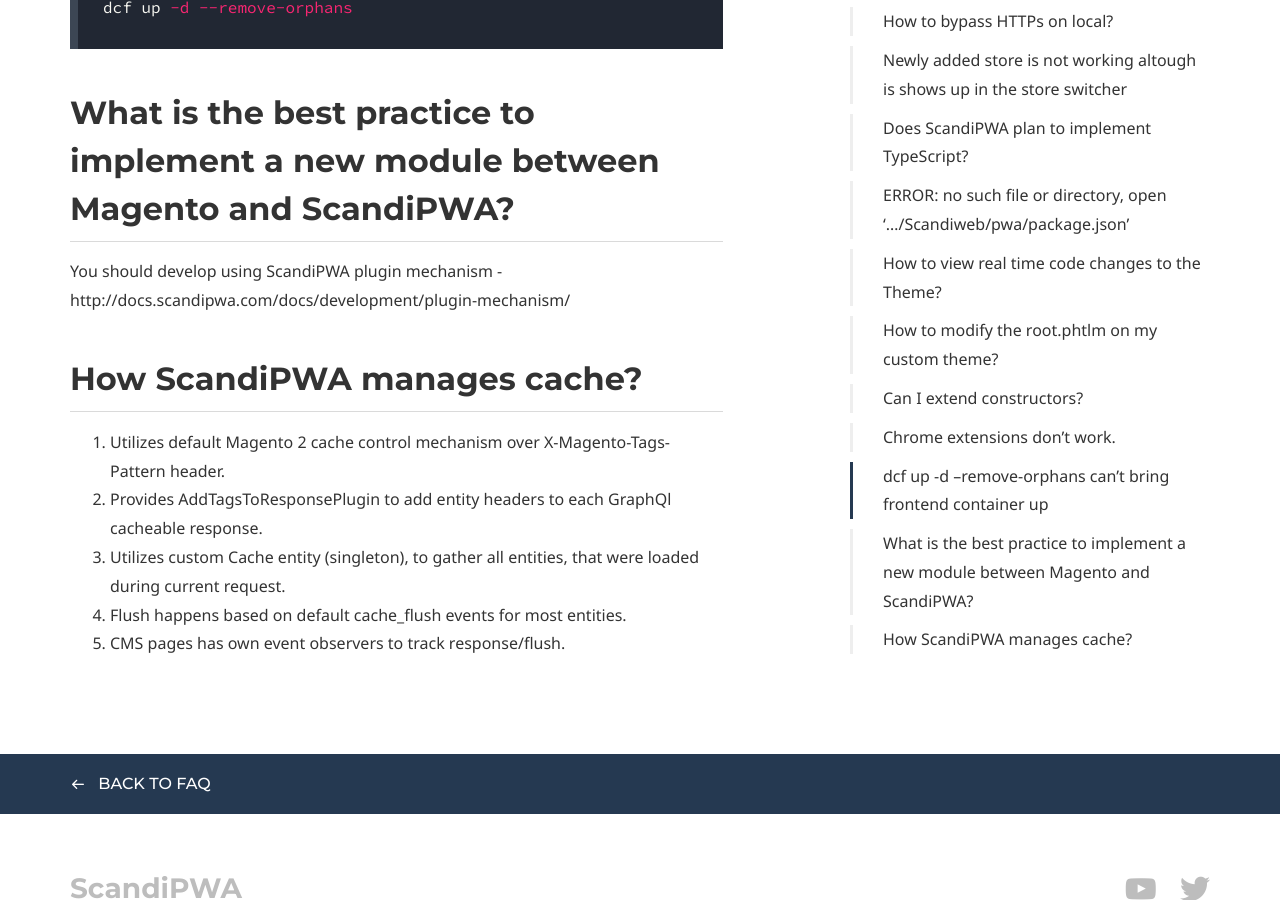
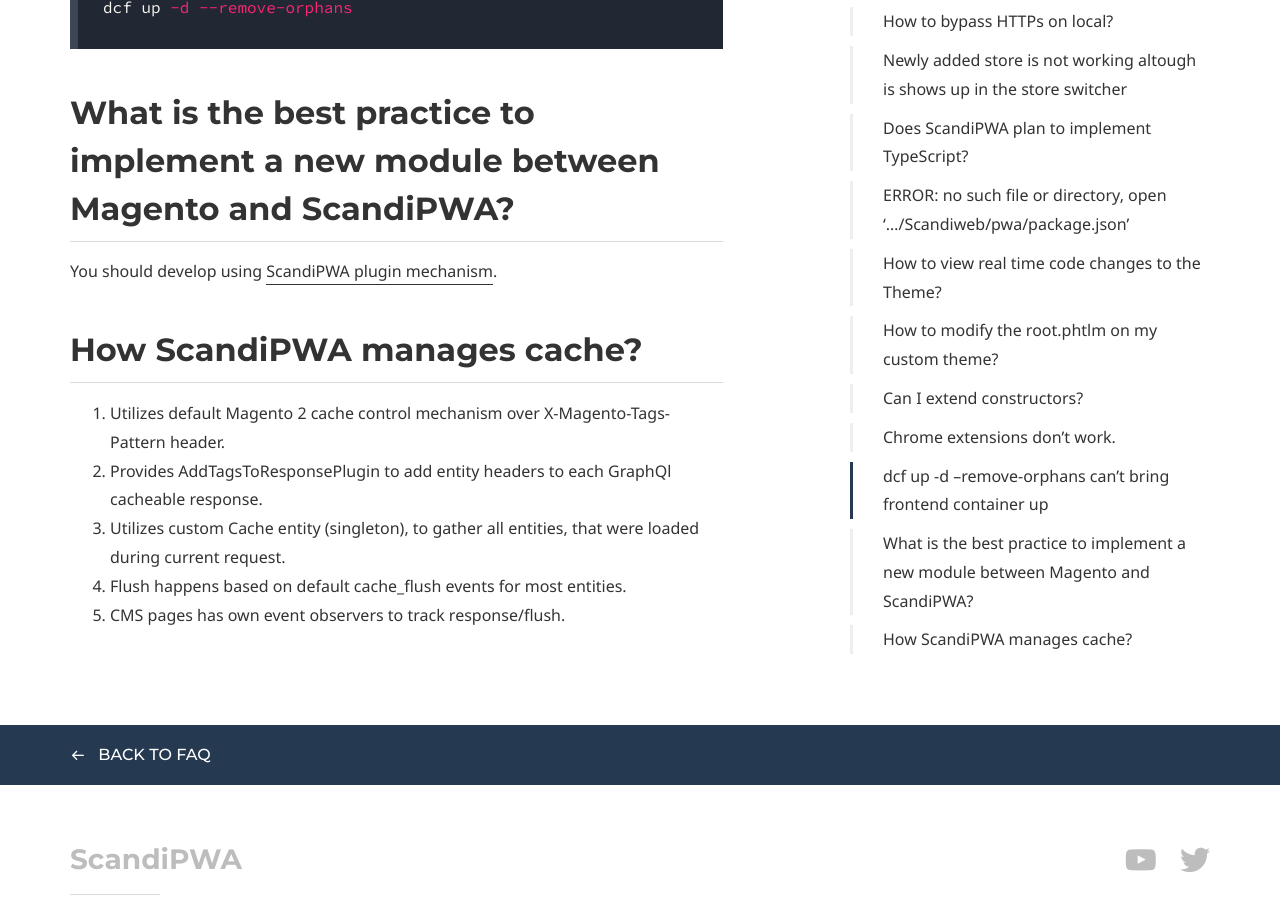
Before and after one commit to scandipwa/scandipwa.github.io, a Jekyll site: the page built from docs/faq/development/index.md, in a window 1280 px wide and 900 px high, scrolled down 5473 px. Built offline with Jekyll 4.4.1, drawn with Linux system fonts in a browser that asks for light colours; some web fonts are replaced; comment, search, counter and statistics services are not loaded; a style sheet for code colours, icons or effects is not loaded.

```diff
--- a/docs/faq/development/index.md
+++ b/docs/faq/development/index.md
@@ -130,7 +130,7 @@
 
 ## What is the best practice to implement a new module between Magento and ScandiPWA?
 
-You should develop using ScandiPWA plugin mechanism - http://docs.scandipwa.com/docs/development/plugin-mechanism/
+You should develop using [ScandiPWA plugin mechanism](http://docs.scandipwa.com/docs/development/plugin-mechanism/).
 
 ## How ScandiPWA manages cache?
 
```
